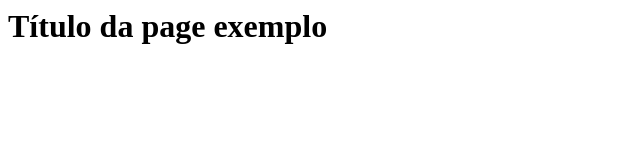
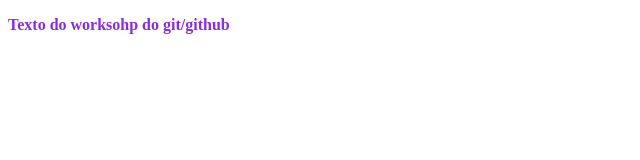
Before and after one commit to IgorSAmelo/ws-git-pet, a plain HTML site: page index.html in a window 1280 px wide. Shown: the whole page, without its empty margins (0-640 px from the left). Drawn offline with Linux system fonts and the light colour scheme.

Commit message:
atualiza repositório pelo VScode

```diff
--- /dev/null
+++ b/CSS/style.css
@@ -0,0 +1,4 @@
+p {
+    font-weight: bold;
+    color:blueviolet
+}
--- a/index.html
+++ b/index.html
@@ -1,9 +1,13 @@
-<html>
-  <head>
-  </head>
-  <body>
-    <h1>
-      Título da page exemplo
-    </h1>
-  </body>
+<!DOCTYPE html>
+<html lang="pt-br">
+<head>
+  <meta charset="UTF-8">
+  <meta http-equiv="X-UA-Compatible" content="IE=edge">
+  <meta name="viewport" content="width=device-width, initial-scale=1.0">
+  <link rel="stylesheet" href="CSS/style.css">
+  <title>Document</title>
+</head>
+<body>
+<p>Texto do worksohp do git/github</p>
+</body>
 </html>
```
Also changed, not shown: 2 other files.
